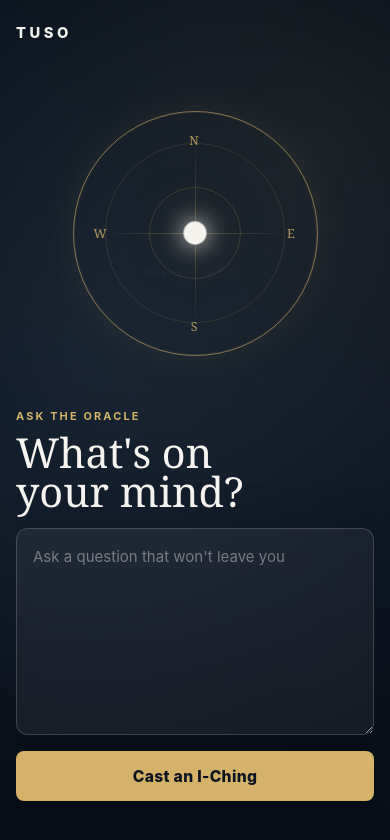
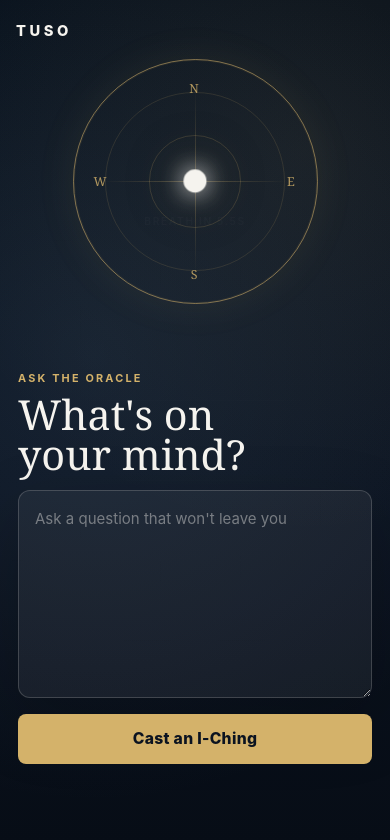
Before and after one commit to tn052002/tuso-core, a Next.js app: page /web in a window 390 px wide. Shown: the top 840 px of the page. Built offline with nearby package versions, Linux system fonts and the light colour scheme.

Commit message:
adding bottom sheet

```diff
--- a/app/globals.css
+++ b/app/globals.css
@@ -759,8 +759,8 @@ h3 {
 .question-stage {
   position: relative;
   z-index: 1;
-  min-height: calc(100svh - 76px);
-  width: min(100% - 64px, 1320px);
+  min-height: 100svh;
+  width: 100%;
   margin: 0 auto;
   display: grid;
   grid-template-columns: minmax(320px, 0.92fr) minmax(360px, 1fr);
@@ -769,17 +769,28 @@ h3 {
 
 .question-compass-panel,
 .question-form-panel {
-  min-height: calc(100svh - 76px);
+  min-height: 100svh;
   display: grid;
   align-items: center;
 }
 
 .question-compass-panel {
+  position: relative;
   justify-items: center;
+  padding-left: 32px;
+}
+
+.question-panel-brand {
+  position: absolute;
+  top: 32px;
+  left: 32px;
 }
 
 .question-form-panel {
+  position: relative;
+  overflow: hidden;
   justify-items: start;
+  padding-right: 32px;
 }
 
 .question-compass {
@@ -875,6 +886,49 @@ h3 {
   animation: question-breathe-dot 11s ease-in-out infinite;
 }
 
+.question-dot::before,
+.question-dot::after {
+  position: absolute;
+  inset: 50%;
+  width: 1px;
+  height: 1px;
+  border-radius: 50%;
+  pointer-events: none;
+  content: "";
+  opacity: 0;
+  transform: translate(-50%, -50%);
+}
+
+.question-dot.is-paused {
+  animation: question-capture-flare 900ms ease-out both;
+  background: var(--polaris);
+  box-shadow:
+    0 0 10px rgba(251, 250, 246, 1),
+    0 0 30px rgba(212, 178, 106, 1),
+    0 0 76px rgba(212, 178, 106, 0.88),
+    0 0 148px rgba(246, 244, 239, 0.5),
+    0 0 210px rgba(79, 109, 138, 0.42);
+}
+
+.question-dot.is-paused::before {
+  opacity: 1;
+  box-shadow:
+    0 0 0 36px rgba(212, 178, 106, 0.14),
+    0 0 0 86px rgba(212, 178, 106, 0.08),
+    0 0 0 150px rgba(246, 244, 239, 0.035);
+  animation: question-capture-ripple 900ms ease-out both;
+}
+
+.question-dot.is-paused::after {
+  opacity: 1;
+  box-shadow:
+    0 -58px 0 -0.5px rgba(212, 178, 106, 0.74),
+    0 58px 0 -0.5px rgba(212, 178, 106, 0.74),
+    58px 0 0 -0.5px rgba(212, 178, 106, 0.74),
+    -58px 0 0 -0.5px rgba(212, 178, 106, 0.74);
+  animation: question-capture-points 900ms ease-out both;
+}
+
 .question-breath-text {
   position: absolute;
   top: calc(50% + 42px);
@@ -887,6 +941,11 @@ h3 {
   letter-spacing: 0.16em;
   text-align: center;
   text-transform: uppercase;
+  transition: opacity 420ms ease;
+}
+
+.question-landing.is-asking .question-breath-text {
+  opacity: 0;
 }
 
 .question-breath-text span {
@@ -972,6 +1031,70 @@ h3 {
   box-shadow: 0 16px 40px rgba(0, 0, 0, 0.22);
 }
 
+.question-answer-sheet {
+  position: absolute;
+  inset: 0;
+  z-index: 2;
+  padding: 0;
+  display: grid;
+  align-items: center;
+  background:
+    radial-gradient(circle at 50% 25%, rgba(212, 178, 106, 0.16), transparent 22rem),
+    linear-gradient(180deg, rgba(251, 250, 246, 0.98), rgba(236, 231, 220, 0.98));
+  border-left: 1px solid rgba(212, 178, 106, 0.22);
+  color: var(--midnight);
+  transform: translateX(104%);
+  transition: transform 720ms cubic-bezier(0.22, 1, 0.36, 1);
+}
+
+.question-answer-sheet > div {
+  padding: clamp(32px, 5vw, 64px);
+}
+
+.question-sheet-close {
+  position: absolute;
+  top: 24px;
+  right: 24px;
+  width: 42px;
+  height: 42px;
+  border: 1px solid var(--polaris);
+  border-radius: 50%;
+  display: grid;
+  place-items: center;
+  background: transparent;
+  color: var(--polaris);
+  cursor: pointer;
+  font-size: 1.55rem;
+  line-height: 1;
+  transition: transform 320ms ease, background 320ms ease;
+}
+
+.question-sheet-close:hover {
+  transform: rotate(90deg);
+  background: rgba(212, 178, 106, 0.1);
+}
+
+.question-landing.is-asking .question-answer-sheet {
+  transform: translateX(0);
+}
+
+.question-answer-sheet h2 {
+  max-width: 520px;
+  margin-bottom: 18px;
+  color: var(--midnight);
+  font-family: Georgia, "Times New Roman", serif;
+  font-size: clamp(2.4rem, 4.6vw, 5rem);
+  font-weight: 400;
+  line-height: 1;
+}
+
+.question-answer-sheet p:not(.question-eyebrow) {
+  max-width: 420px;
+  margin-bottom: 0;
+  color: rgba(11, 19, 32, 0.68);
+  line-height: 1.7;
+}
+
 @keyframes question-breathe-dot {
   0%,
   100% {
@@ -982,6 +1105,55 @@ h3 {
   50% {
     transform: scale(1.28);
     opacity: 1;
+  }
+}
+
+@keyframes question-capture-flare {
+  0% {
+    transform: scale(1.28);
+    filter: brightness(1);
+  }
+
+  42% {
+    transform: scale(1.78);
+    filter: brightness(1.6);
+  }
+
+  100% {
+    transform: scale(1.2);
+    filter: brightness(1.22);
+  }
+}
+
+@keyframes question-capture-ripple {
+  0% {
+    transform: translate(-50%, -50%) scale(0.45);
+    opacity: 0;
+  }
+
+  36% {
+    opacity: 1;
+  }
+
+  100% {
+    transform: translate(-50%, -50%) scale(1);
+    opacity: 0.84;
+  }
+}
+
+@keyframes question-capture-points {
+  0% {
+    transform: translate(-50%, -50%) scale(0.4);
+    opacity: 0;
+  }
+
+  44% {
+    opacity: 1;
+  }
+
+  100% {
+    transform: translate(-50%, -50%) scale(1);
+    opacity: 0.72;
   }
 }
 
@@ -1057,13 +1229,12 @@ h3 {
     grid-template-columns: repeat(2, minmax(0, 1fr));
   }
 
-  .question-topbar,
   .question-stage {
-    width: min(100% - 36px, 1320px);
+    width: 100%;
   }
 
   .question-stage {
-    height: calc(100svh - 76px);
+    height: 100svh;
     min-height: 0;
     grid-template-columns: 1fr;
     grid-template-rows: 42% 58%;
@@ -1077,13 +1248,20 @@ h3 {
 
   .question-compass-panel {
     align-items: center;
+    padding-left: 0;
     padding-bottom: 0;
+  }
+
+  .question-panel-brand {
+    top: 24px;
+    left: 18px;
   }
 
   .question-form-panel {
     align-items: start;
     justify-items: stretch;
-    padding-top: 8px;
+    padding-right: 0;
+    padding-top: 0;
     overflow: hidden;
   }
 
@@ -1093,10 +1271,33 @@ h3 {
 
   .question-form {
     width: 100%;
+    padding: 8px 18px 0;
   }
 
   .question-form h1 {
     font-size: clamp(2.35rem, 10vw, 3.7rem);
+  }
+
+  .question-answer-sheet {
+    border-top: 1px solid rgba(212, 178, 106, 0.22);
+    border-left: 0;
+    transform: translateY(104%);
+  }
+
+  .question-answer-sheet > div {
+    padding: clamp(24px, 6vw, 40px);
+  }
+
+  .question-sheet-close {
+    top: 16px;
+    right: 16px;
+    width: 38px;
+    height: 38px;
+    font-size: 1.42rem;
+  }
+
+  .question-landing.is-asking .question-answer-sheet {
+    transform: translateY(0);
   }
 }
 
@@ -1131,20 +1332,20 @@ h3 {
     gap: 6px;
   }
 
-  .question-topbar {
-    height: 66px;
-    width: min(100% - 32px, 1320px);
-  }
-
   .question-brand {
     font-size: 0.92rem;
   }
 
   .question-stage {
-    height: calc(100svh - 66px);
+    height: 100svh;
     min-height: 0;
-    width: min(100% - 32px, 1320px);
+    width: 100%;
     grid-template-rows: 43% 57%;
+  }
+
+  .question-panel-brand {
+    top: 22px;
+    left: 16px;
   }
 
   .question-compass-panel {
--- a/app/web/page.tsx
+++ b/app/web/page.tsx
@@ -1,14 +1,17 @@
+'use client';
+
+import { useState } from 'react';
+
 export default function WebPage() {
+  const [asked, setAsked] = useState(false);
+
   return (
-    <main className="question-landing">
-      <header className="question-topbar" aria-label="TUSO">
-        <a className="question-brand" href="/">
-          TUSO
-        </a>
-      </header>
-
+    <main className={`question-landing${asked ? ' is-asking' : ''}`}>
       <section className="question-stage" aria-labelledby="question-title">
         <div className="question-compass-panel" aria-label="Breathing compass">
+          <a className="question-brand question-panel-brand" href="/">
+            TUSO
+          </a>
           <div className="question-compass">
             <div className="question-ring" aria-hidden="true">
               <span className="question-axis north">N</span>
@@ -17,8 +20,8 @@ export default function WebPage() {
               <span className="question-axis west">W</span>
               <span className="question-tick vertical" />
               <span className="question-tick horizontal" />
-              <span className="question-dot" />
-              <span className="question-breath-text">
+              <span className={`question-dot${asked ? ' is-paused' : ''}`} />
+              <span className="question-breath-text" aria-hidden={asked}>
                 <span>Breath in 5.5s</span>
                 <span>Breath out 5.5s</span>
               </span>
@@ -36,9 +39,32 @@ export default function WebPage() {
               placeholder="Ask a question that won&apos;t leave you"
               rows={7}
             />
-            <button className="question-submit" type="button">
+            <button
+              className="question-submit"
+              type="button"
+              onClick={() => setAsked(true)}
+              aria-expanded={asked}
+            >
               Cast an I-Ching
             </button>
+          </div>
+          <div className="question-answer-sheet" aria-hidden={!asked}>
+            <button
+              className="question-sheet-close"
+              type="button"
+              onClick={() => setAsked(false)}
+              aria-label="Close answer sheet"
+            >
+              ×
+            </button>
+            <div>
+              <p className="question-eyebrow">Casting</p>
+              <h2>The answer is forming.</h2>
+              <p>
+                Hold the question still. The next layer can open here when the
+                oracle flow is connected.
+              </p>
+            </div>
           </div>
         </div>
       </section>
```
